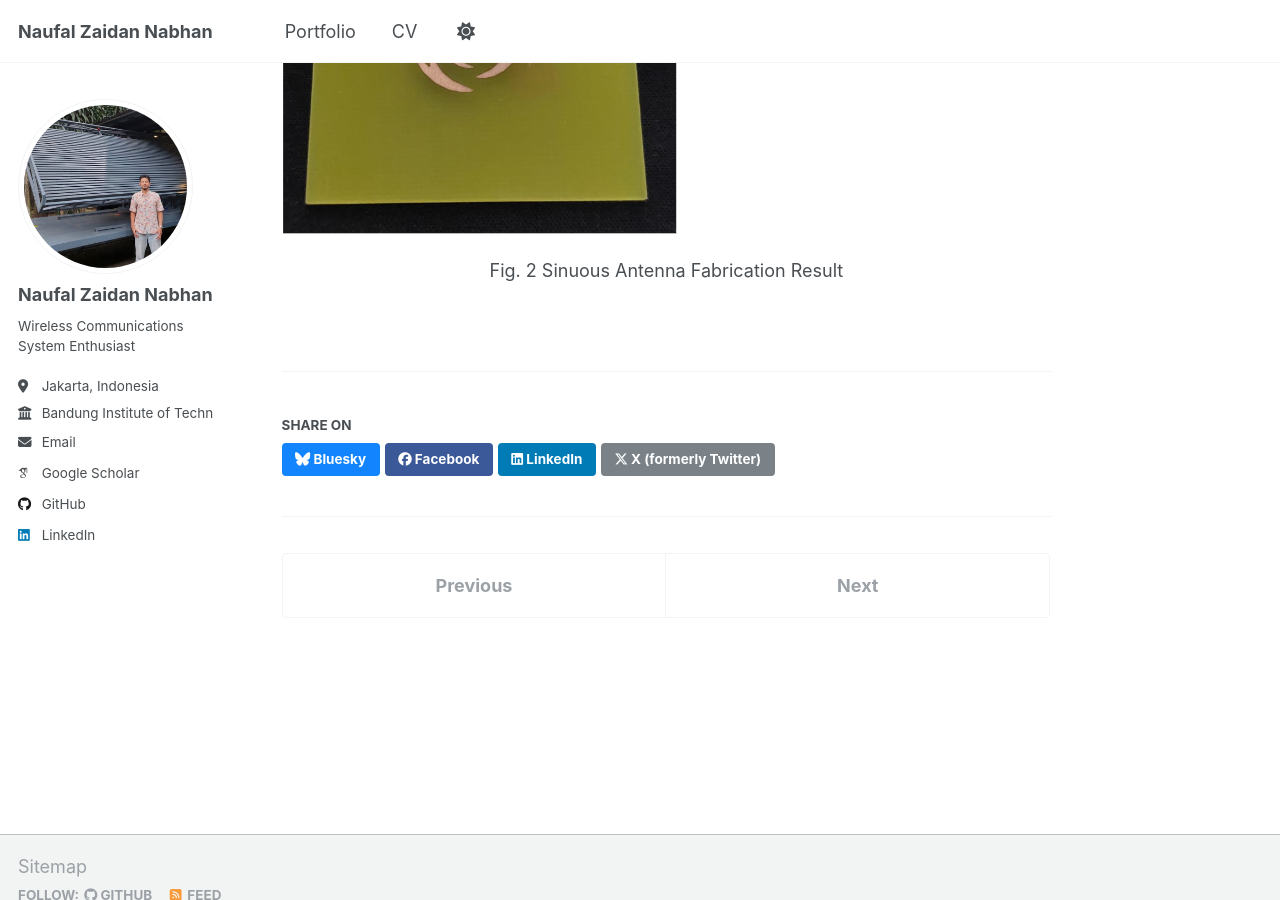
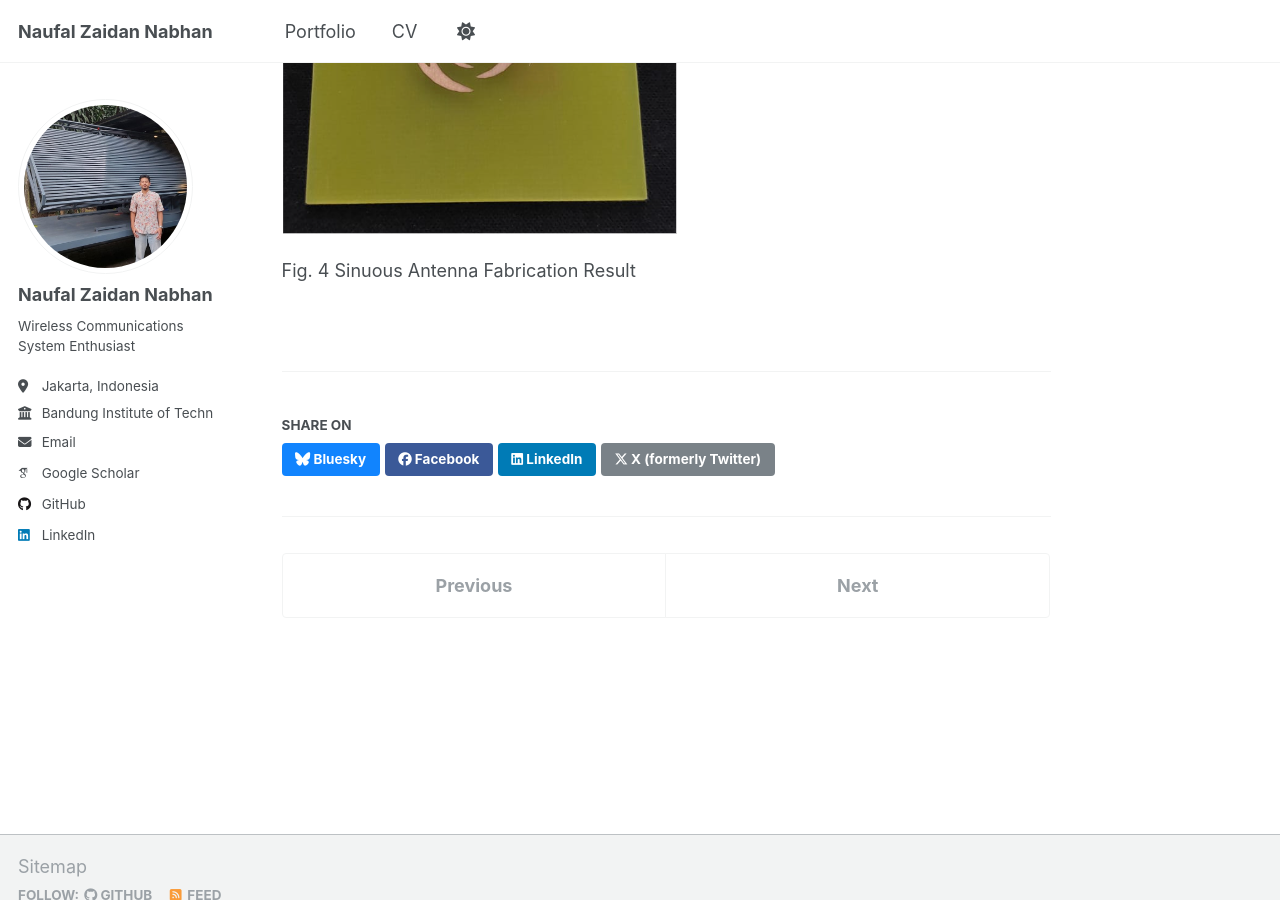
Before and after one commit to naufalzn/naufalzn.github.io, a Jekyll site: the page built from _portfolio/portfolio-2.md, in a window 1280 px wide and 900 px high, scrolled down 2521 px. Built offline with Jekyll 4.4.1, drawn with Linux system fonts in a browser that asks for light colours; some web fonts are replaced.

Commit message:
Update portfolio-2.md

```diff
--- a/_portfolio/portfolio-2.md
+++ b/_portfolio/portfolio-2.md
@@ -25,13 +25,13 @@ The sinuous antenna was chosen due to its self-complementary structure, which su
 **Figures**
 
 <img src='/images/sinuous_antenna.png'>
-<p style="text-align:center;">Fig. 1 Sinuous Antenna Design</p>
+<p>Fig. 1 Sinuous Antenna Design</p>
 
 <img src='/images/sinuous_antenna_saram.png'>
-<p style="text-align:center;">Fig. 2 Sinuous Antenna S11 Parameter</p>
+<p>Fig. 2 Sinuous Antenna S11 Parameter</p>
 
 <img src='/images/sinuous_antenna_radiation.png'>
-<p style="text-align:center;">Fig. 3 Sinuous Antenna Radiation Pattern</p>
+<p>Fig. 3 Sinuous Antenna Radiation Pattern</p>
 
 <img src='/images/sinuous_antenna_fabricated.png'>
-<p style="text-align:center;">Fig. 2 Sinuous Antenna Fabrication Result</p>
+<p>Fig. 4 Sinuous Antenna Fabrication Result</p>
```
